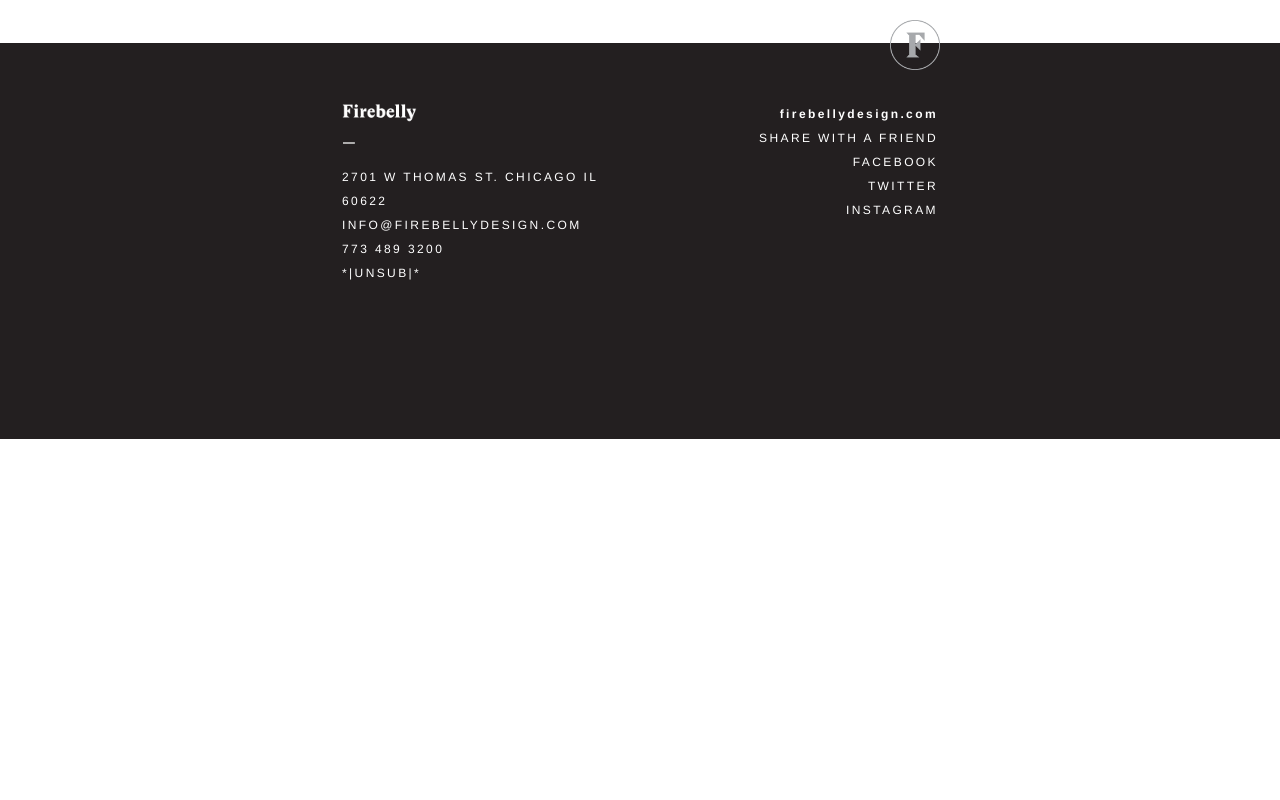
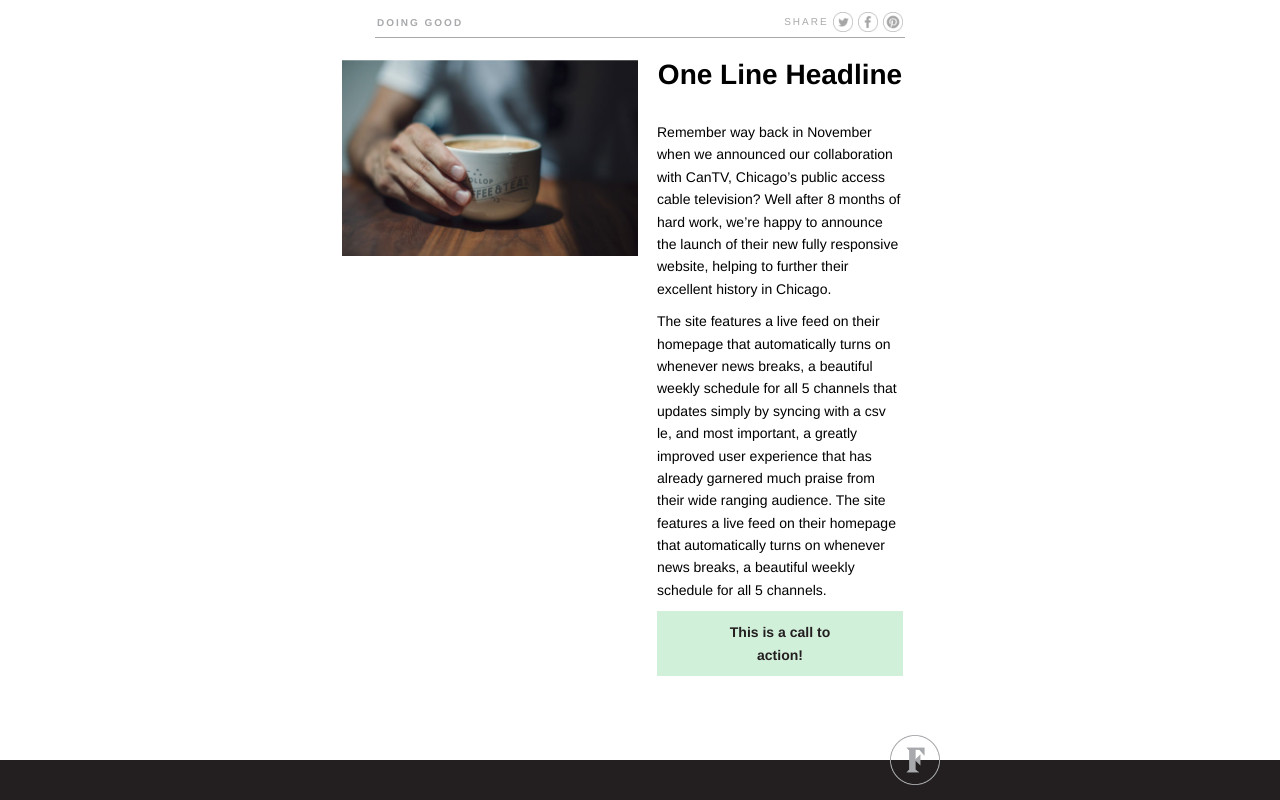
Before and after one commit to firebelly/fb3-email, a plain HTML site: page index.html in a window 1280 px wide. Shown: the part 1680-2480 px from the top of the page. Before the commit the page ends 2119 px from the top, so only its background shows below. Drawn offline with Linux system fonts and the light colour scheme.

Commit message:
add mailchimp tags and some repeatable areas

```diff
--- a/index.html
+++ b/index.html
@@ -26,7 +26,7 @@
 	body {
 		-webkit-font-smoothing:antialiased;
 		-webkit-text-size-adjust:none;
-		width: 100%!important;
+		width: 100% !important;
 		height: 100%;
 	}
 
@@ -56,10 +56,25 @@
 	.callout a {
 		display: inline-block;
 		font-weight:bold;
-		color: #A7A9AC;
+		color: #231F20;
 		text-decoration: none;
 		background-color: #ECF8FF;
 		padding: 10px 50px;
+	}
+
+	.news-block-doing-good .callout a {
+		background-color: #D1F0D9;
+	}
+
+	.news-block-just-finished .callout a {
+		background-color: #FFD9D1;
+	}
+
+	.column p.callout {
+		padding: 0;
+	}
+	.column p.callout a {
+		display: block;
 	}
 
 	table.social {
@@ -76,10 +91,10 @@
 		display:block;
 		text-align:center;
 	}
-	a.fb { background-color: #3B5998!important; }
-	a.tw { background-color: #1daced!important; }
-	a.gp { background-color: #DB4A39!important; }
-	a.ms { background-color: #000!important; }
+	a.fb { background-color: #3B5998 !important; }
+	a.tw { background-color: #1daced !important; }
+	a.gp { background-color: #DB4A39 !important; }
+	a.ms { background-color: #000 !important; }
 
 	.sidebar .soc-btn {
 		display:block;
@@ -106,7 +121,7 @@
 	------------------------------------- */
 	table.footer-wrap {
 		width: 100%;
-		clear:both!important;
+		clear:both !important;
 		background: #231F20;
 		color: #fff;
 		font-size: 12px;
@@ -135,10 +150,19 @@
 		display: block;
 		margin: 10px 0;
 	}
-	.footer-wrap .logo-f {
-		position: absolute;
-		top: -25px;
-		right: 0;
+	.footer-f {
+		margin-top: 40px;
+		border-bottom: 25px solid #231F20;
+	}
+	.footer-f .wrap {
+		width: 600px;
+		margin: 0 auto;
+		text-align: right;
+	}
+	.footer-f img {
+		display: inline-block;
+		margin: 0 auto;
+		margin-bottom: -25px;
 		width: 50px;
 		height: 50px;
 	}
@@ -157,11 +181,11 @@
 	}
 	h1 small, h2 small, h3 small, h4 small, h5 small, h6 small { font-size: 60%; color: #6f6f6f; line-height: 0; text-transform: none; }
 
-	h1 { font-weight:200; font-size: 30px;}
+	h1 { font-weight:200; font-size: 28px;}
 	h2 { font-weight:200; font-size: 20px;}
 	h3 { font-weight:700; font-size: 12px; color: #A7A9AC; letter-spacing: .2em; text-transform: uppercase; }
 
-	.collapse { margin:0!important;}
+	.collapse { margin:0 !important;}
 
 	p, ul {
 		margin-bottom: 10px;
@@ -200,7 +224,7 @@
 		margin:0;
 	}
 	ul.sidebar li a.last { border-bottom-width:0px;}
-	ul.sidebar li a h1,ul.sidebar li a h2,ul.sidebar li a h3,ul.sidebar li a h4,ul.sidebar li a h5,ul.sidebar li a h6,ul.sidebar li a p { margin-bottom:0!important;}
+	ul.sidebar li a h1,ul.sidebar li a h2,ul.sidebar li a h3,ul.sidebar li a h4,ul.sidebar li a h5,ul.sidebar li a h6,ul.sidebar li a p { margin-bottom:0 !important;}
 
 
 
@@ -211,44 +235,44 @@
 
 	/* Set a max-width, and make it display as block so it will automatically stretch to that width, but will also shrink down on a phone or something */
 	.container {
-		display:block!important;
-		max-width:600px!important;
-		margin:0 auto!important; /* makes it centered */
-		clear:both!important;
+		display:block !important;
+		max-width:600px !important;
+		margin:0 auto !important; /* makes it centered */
+		clear:both !important;
 	}
-
+	.padded {
+		margin: 0 35px;
+	}
 	.header {
-		display:block!important;
-		max-width:600px!important;
-		margin:0 auto!important; /* makes it centered */
-		padding:35px!important; /* makes it centered */
-		clear:both!important;
+		display:block !important;
+		max-width:600px !important;
+		margin:0 auto !important; /* makes it centered */
+		padding:35px !important; /* makes it centered */
+		clear:both !important;
 		font-size: 10px;
 		line-height: 1.6em;
 	}
 	.section-header {
 		border-bottom: 1px solid #A7A9AC;
-		line-height: 20px;
-		padding-bottom: 8px;
+		margin-bottom: 20px;
+		padding-bottom: 3px;
 	}
-	.section-copy {
-
+	.section-header h3 {
+		font-size: 10px;
+		margin: 0;
+	}
+	.column .section-copy tr td {
+		padding: 0 35px 0 15px;
 	}
 	.section-copy h1 {
 		font-weight: 700;
 		text-align: center;
 		margin: 0 0 30px;
 	}
-	.section-header {
-		margin-bottom: 20px;
-	}
-	.section-header h3 {
-		margin: 0;
-	}
 	.share {
 		color: #A7A9AC;
 		font-size: 10px;
-		letter-spacing: .1em;
+		letter-spacing: .2em;
 		text-align: right;
 	}
 	.share a img {
@@ -275,11 +299,13 @@
 		width: 300px;
 		float:left;
 	}
-	.column .section-copy tr td { padding: 15px; }
+	.column .section-copy tr td {
+		/*padding: 15px;*/
+	}
 	.column-wrap {
-		padding:0!important;
+		padding:0 !important;
 		margin:0 auto;
-		max-width:600px!important;
+		max-width:600px !important;
 	}
 	.column table { width:100%;}
 	.social .column {
@@ -299,17 +325,19 @@
 	-------------------------------------------- */
 	@media only screen and (max-width: 600px) {
 
-		a[class="btn"] { display:block!important; margin-bottom:10px!important; background-image:none!important; margin-right:0!important;}
+		a[class="btn"] { display:block !important; margin-bottom:10px !important; background-image:none !important; margin-right:0 !important;}
 
-		div[class="column"] { width: auto!important; float:none!important;}
-		div[class="header"] { padding:0!important;}
+		div[class="column"] { width: auto !important; float:none !important;}
+		div[class="header"] { padding:0 !important;}
 		.footer-social,
-		.footer-wrap div[class="column"] { text-align:center!important; margin: 20px 0;}
-		.footer-wrap .logo-f { display: none; }
-		.footer-wrap .logo { margin: 10px auto!important;}
+		.footer-wrap div[class="column"] { text-align:center !important; margin: 20px 0;}
+		.footer-wrap .logo { margin: 10px auto !important;}
 		table.social div[class="column"] {
-			width:auto!important;
+			width:auto !important;
 		}
+		.padded { margin:0 !important; }
+		.footer-wrap .endash { margin: 10px auto !important; }
+		.footer-f .wrap { text-align: center !important; width: 100% !important;}
 
 	}
 </style>
@@ -341,15 +369,17 @@
 				</table>
 			</div>
 
-			<!-- content -->
+			<!-- START repeatable JUST FINISHED-->
+			<div class="news-block-just-finished" mc:repeatable="news_block" mc:variant="JUST FINISHED">
 				<div class="content">
 					<table>
 						<tr>
 							<td>
-							<p><img src="img/test-image.jpg" /></p>
+								<p><img mc:edit="just-finished-image" src="img/test-image.jpg" /></p>
 							</td>
 						</tr>
 					</table>
+					<div class="padded">
 						<table class="section-header">
 							<tr>
 								<td width="50%">
@@ -362,7 +392,7 @@
 						</table>
 						<table class="section-copy">
 							<tr>
-						<td>
+								<td mc:edit="just-finished-copy">
 									<h1>Dollop Coffee & Tea</h1>
 									<p>Remember way back in November when we announced our collaboration with CanTV, Chicago’s public access cable television? Well after 8 months of hard work, we’re happy to announce the launch of their new fully responsive website, helping to further their excellent history in Chicago.</p>
 
@@ -375,8 +405,14 @@
 							</tr>
 						</table>
 					</div>
+				</div>
+			</div>
+			<!-- END repeatable JUST FINISHED-->
 
 
+			<!-- START repeatable IN THE WORKS-->
+			<div class="news-block-in-the-works" mc:repeatable="news_block" mc:variant="IN THE WORKS">
+				<div class="padded">
 					<div class="content">
 						<table class="section-header">
 							<tr>
@@ -389,6 +425,7 @@
 							</tr>
 						</table>
 					</div>
+				</div>
 
 				<!-- COLUMN WRAP -->
 				<div class="column-wrap">
@@ -397,7 +434,7 @@
 						<table align="left">
 							<tr>
 								<td>
-								<img src="img/test-image.jpg" />
+									<img mc:edit="in-the-works-image" src="img/test-image.jpg" />
 								</td>
 							</tr>
 						</table>
@@ -406,7 +443,7 @@
 					<div class="column">
 						<table align="left" class="section-copy">
 							<tr>
-							<td>
+								<td mc:edit="in-the-works-copy">
 									<h1>One Line Headline</h1>
 
 									<p>Remember way back in November when we announced our collaboration with CanTV, Chicago’s public access cable television? Well after 8 months of hard work, we’re happy to announce the launch of their new fully responsive website, helping to further their excellent history in Chicago.</p>
@@ -424,6 +461,61 @@
 					<div class="clear"></div>
 
 				</div><!-- /COLUMN WRAP -->
+			</div>
+			<!-- END repeatable IN THE WORKS -->
+
+			<!-- START repeatable DOING GOOD-->
+			<div class="news-block-doing-good" mc:repeatable="news_block" mc:variant="DOING GOOD">
+				<div class="padded">
+					<div class="content">
+						<table class="section-header">
+							<tr>
+								<td width="50%">
+									<h3>DOING GOOD</h3>
+								</td>
+								<td width="50%" class="share">
+									SHARE <a href="#"><img src="img/twitter.png"></a> <a href="#"><img src="img/facebook.png"></a> <a href="#"><img src="img/pinterest.png"></a>
+								</td>
+							</tr>
+						</table>
+					</div>
+				</div>
+
+				<!-- COLUMN WRAP -->
+				<div class="column-wrap">
+
+					<div class="column">
+						<table align="left">
+							<tr>
+								<td>
+									<img mc:edit="doing-good-image" src="img/test-image.jpg" />
+								</td>
+							</tr>
+						</table>
+					</div>
+
+					<div class="column">
+						<table align="left" class="section-copy">
+							<tr>
+								<td mc:edit="doing-good-copy">
+									<h1>One Line Headline</h1>
+
+									<p>Remember way back in November when we announced our collaboration with CanTV, Chicago’s public access cable television? Well after 8 months of hard work, we’re happy to announce the launch of their new fully responsive website, helping to further their excellent history in Chicago.</p>
+
+									<p>The site features a live feed on their homepage that automatically turns on whenever news breaks, a beautiful weekly schedule for all 5 channels that updates simply by syncing with a csv  le, and most important, a greatly improved user experience that has already garnered much praise from their wide ranging audience. The site features a live feed on their homepage that automatically turns on whenever news breaks, a beautiful weekly schedule for all 5 channels.</p>
+
+									<p class="callout">
+										<a href="#">This is a call to action!</a>
+									</p>
+								</td>
+							</tr>
+						</table>
+					</div>
+
+					<div class="clear"></div>
+
+				</div><!-- /COLUMN WRAP -->
+			</div><!-- END repeatable IN THE WORKS -->
 
 		</td>
 		<td></td>
@@ -431,6 +523,11 @@
 </table>
 
 <!-- FOOTER -->
+<div class="footer-f">
+	<div class="wrap">
+		<img src="img/footer-logo-f@4x.png" class="logo-f">
+	</div>
+</div>
 <table class="footer-wrap">
 	<tr>
 		<td></td>
@@ -449,6 +546,7 @@
 								<a href="mailto:info@firebellydesign.com">INFO@FIREBELLYDESIGN.COM</a><br>
 								773 489 3200<br>
 								*|UNSUB|*
+								*|REWARDS|*
 							</td>
 						</tr>
 					</table>
@@ -458,7 +556,6 @@
 					<table align="right" class="footer-social">
 						<tr>
 							<td>
-								<img src="img/footer-logo-f@4x.png" class="logo-f">
 								<a href="#"><strong>firebellydesign.com</strong></a><br>
 								<a href="#">SHARE WITH A FRIEND</a><br>
 								<a href="#">FACEBOOK</a><br>
```
Lines whose indentation alone changed are shown as unchanged.
